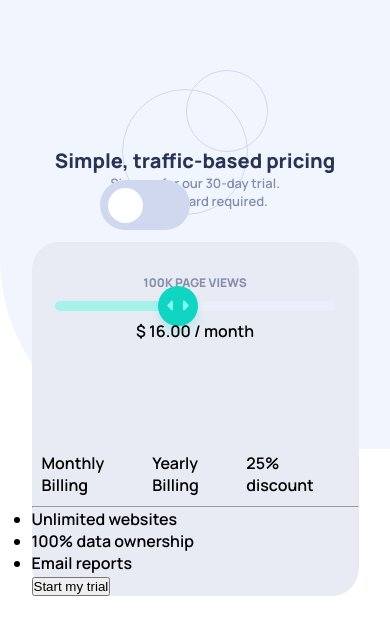
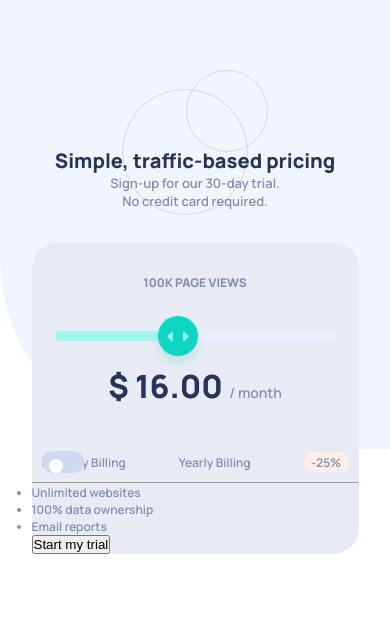
Before and after one commit to schincharauli/-interactive-pricing-component, a plain HTML site: page index.html in a window 390 px wide. Drawn offline with Linux system fonts and the light colour scheme.

Commit message:
added mobile size responsive

```diff
--- a/index.html
+++ b/index.html
@@ -50,13 +50,13 @@
         <div class="progress">
           <div class="monthly-container">
             <div class="toggle">
-              <div class="toggle-button" onclick="toogleFun()"></div>
+              <div class="toggle-button" onclick="toogleFun()" ></div>
             </div>
 
             <div class="text-monthly">Monthly Billing</div>
 
             <div class="text-yearly">Yearly Billing</div>
-            <span class="discount">25% discount</span>
+            <span class="discount">-25%</span>
           </div>
 
           <hr />
--- a/script.js
+++ b/script.js
@@ -6,17 +6,13 @@ let toggle = document.querySelector(".toggle");
 function toogleFun() {
   toggle.classList.toggle("active");
   mainFun();
+  // sliderEffect();
+
 }
 
-document.getElementById("price-slider").oninput = function () {
-  let value = ((this.value - this.min) / (this.max - this.min)) * 100;
-  this.style.background =
-    "linear-gradient(to right, #82CFD0 0%, #82CFD0 " +
-    value +
-    "%, #fff " +
-    value +
-    "%, white 100%)";
-};
+
+
+
 
 function mainFun() {
   if (toggle.classList.contains("active")) {
@@ -24,6 +20,7 @@ function mainFun() {
   } else {
     basicRange();
   }
+
 }
 
 function discountedRange() {
@@ -69,3 +66,18 @@ function basicRange() {
     outputPrice.innerHTML = "36";
   }
 }
+
+
+
+
+function sliderEffect(){
+  document.getElementById("price-slider").oninput = function () {
+    let value = ((this.value - this.min) / (this.max - this.min)) * 100;
+    this.style.background =
+      "linear-gradient(to right, #82CFD0 0%, #82CFD0 " +
+      value +
+      "%, #fff " +
+      value +
+      "%, white 100%)";
+  };
+}
--- a/style.css
+++ b/style.css
@@ -73,6 +73,7 @@ body {
 }
 
 input#price-slider {
+    margin-top: 40px;
     width: 280px;
     border-radius: 5px;
     -webkit-appearance: none;
@@ -104,6 +105,22 @@ input#price-slider::-webkit-slider-thumb:hover {
   cursor: pointer;
 }
 
+
+
+.price{
+    font-size: 32px;
+    font-weight: 800;
+    color: #293356;
+    line-height: 43.71px;
+    margin-top: 24px;
+}
+
+.month{
+    font-size: 14px;
+    font-weight: 600;
+    color: #848EAD;
+}
+
 .monthly-container {
   margin-top: 100px;
   padding: 10px;
@@ -112,18 +129,31 @@ input#price-slider::-webkit-slider-thumb:hover {
   justify-content: space-between;
 }
 
-.toggle {
-  margin-left: 100px;
-  margin-top: 180px;
+
+.progress{
+    font-size: 12px;
+    color: #848EAD;
+
 }
+
+.discount{
+    width: 45px;
+    height: 20px;
+    background-color: #FEEDE8;
+    border-radius: 9.5px;
+    display: flex;
+    align-items: center;
+    justify-content: space-around;
+}
+
 
 .monthly-container .toggle {
   position: absolute;
   transform: translate(-50% -50%);
-  top: 0;
-  left: 0;
-  width: 90px;
-  height: 50px;
+  /* top: 0;
+  left: 0; */
+  width: 42px;
+  height: 22px;
   background: #cfd8ef;
   border-radius: 30px;
   transform: 0.3s;
@@ -133,12 +163,13 @@ input#price-slider::-webkit-slider-thumb:hover {
   position: absolute;
   top: 7.5px;
   left: 7.5px;
-  width: 35px;
-  height: 35px;
+  width: 14px;
+  height: 14px;
   background: #feffff;
   border-radius: 50px;
   cursor: pointer;
   transform: 0.3s;
+
 }
 
 .toggle.active {
```
Lines whose indentation alone changed are shown as unchanged.
